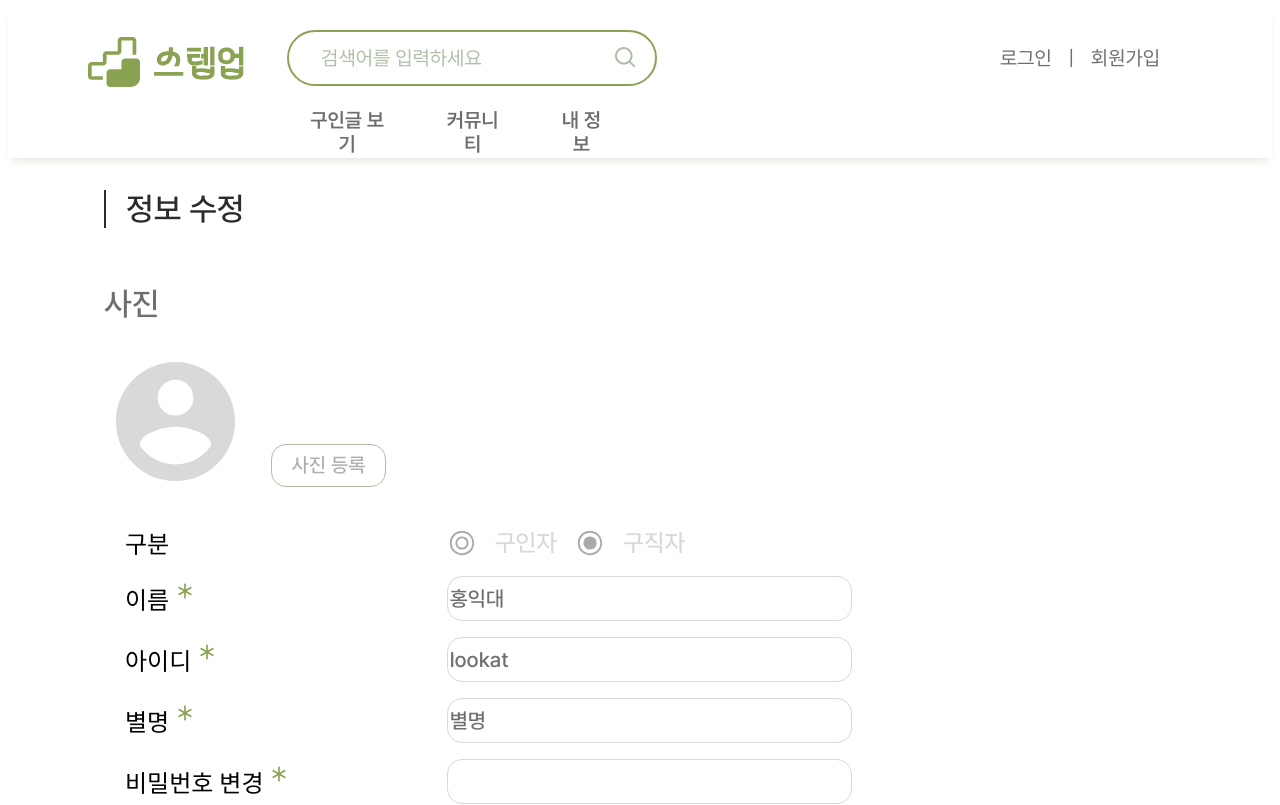
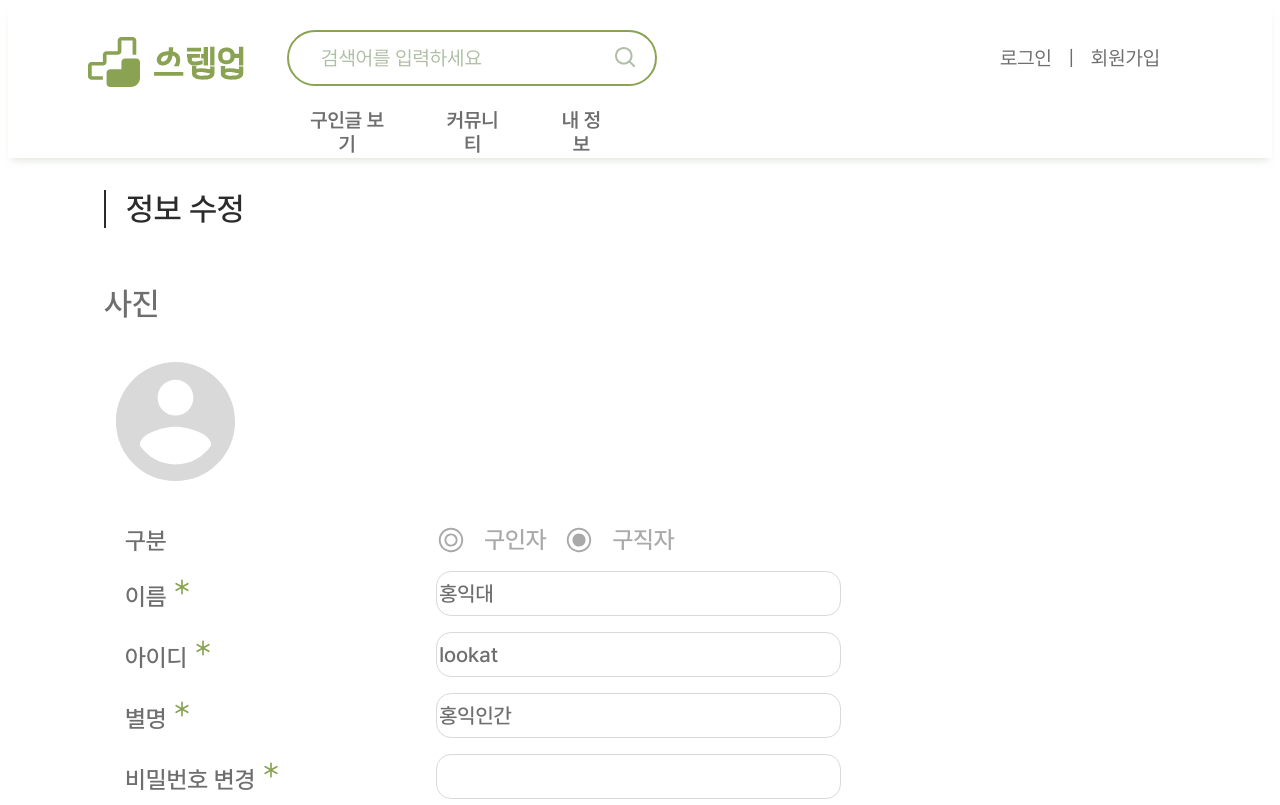
Before and after one commit to ICT-project-stepup/stepup-web, a React (Create React App) app: page /homelessmodifyinfo in a window 1280 px wide. Shown: the top 805 px of the page. Built offline with nearby package versions, Linux system fonts and the light colour scheme.

Commit message:
Fix: 편집모드일 때 수정불가 부분 스타일링 수정

```diff
--- a/src/pages/homeless/HmlsModifyInfo.js
+++ b/src/pages/homeless/HmlsModifyInfo.js
@@ -22,7 +22,7 @@ export default function HmlsModifyInfo() {
     passwordConfirm: "",
     birthDate: "1964-07-11",
     phoneNumber: "010-1964-0711",
-    email: "example@gmail.com",
+    email: "example@naver.com",
     address: "서울 용산구 한강대로92길 6 갈월동빌딩",
     center: "다시서기종합지원센터",
     desiredArea: "충청도",
@@ -36,7 +36,6 @@ export default function HmlsModifyInfo() {
   };
 
   const [profilePic, setProfilePic] = useState(null);
-
   const handleProfilePicChange = (event) => {
     // 프로필 사진 등록
     const file = event.target.files[0];
@@ -50,18 +49,15 @@ export default function HmlsModifyInfo() {
   };
 
   const [selectedDate, setSelectedDate] = useState(infoData.birthDate);
-
   const handleDateChange = (date) => {
     setSelectedDate(date);
   };
 
   const [isModalOpen, setIsModalOpen] = useState(false);
-
   const handleCompleteClick = () => {
     // 완료 버튼 클릭 후 모달 열기
     setIsModalOpen(true);
   };
-
   const closeModal = () => {
     // 모달 닫기
     setIsModalOpen(false);
@@ -81,6 +77,7 @@ export default function HmlsModifyInfo() {
       ...provided,
       width: "11.875rem",
       borderRadius: "15px",
+      backgroundColor: "#FFFFFF",
     }),
     menu: (provided) => ({
       ...provided,
@@ -103,7 +100,6 @@ export default function HmlsModifyInfo() {
   };
 
   const phoneParts = infoData.phoneNumber.split("-"); // 전화번호 세 파트로 분리
-  const emailDomain = infoData.email.split("@")[1]; // 이메일 두 파트로 분리
 
   return (
     <Container>
@@ -122,16 +118,17 @@ export default function HmlsModifyInfo() {
           style={{ display: "none" }}
           onChange={handleProfilePicChange}
         />
+        {isEditing && (
           <RoundWhiteBtn
             text="사진 등록"
             onClick={handlePicClick}
             style={{
               boxSizing: "border-box",
-            color: isEditing ? "#8AA353" : "#afafaf",
+              color: "#8AA353",
               width: "7.1875rem",
               height: "2.6875rem",
               borderRadius: "0.9375rem",
-            cursor: isEditing ? "pointer" : "default",
+              cursor: "pointer",
               fontFamily: "Pretendard-Medium",
               fontWeight: 500,
               lineHeight: "1.4925rem",
@@ -140,20 +137,27 @@ export default function HmlsModifyInfo() {
               marginLeft: "1.5rem",
             }}
           />
+        )}
       </DefaultPic>
 
       <PostContent>
         <RequirementsTable>
           <tbody>
             <tr>
-              <td>구분</td>
+              <StyledTd isEditing={isEditing}>구분</StyledTd>
               <td
                 style={{
                   fontFamily: "Pretendard-Medium",
-                  color: "#D9D9D9",
+                  color: "#A9A9A9",
                 }}
               >
-                <div style={{ display: "flex", justifyContent: "flex-start" }}>
+                <div
+                  style={{
+                    display: "flex",
+                    justifyContent: "flex-start",
+                    color: isEditing ? "#D9D9D9" : "#A9A9A9",
+                  }}
+                >
                   {infoData.userType === "구인자" ? (
                     <RadioOnIcon />
                   ) : (
@@ -182,26 +186,32 @@ export default function HmlsModifyInfo() {
               </td>
             </tr>
             <tr>
-              <td>
-                이름 <StyledMustIcon />
-              </td>
+              <StyledTd isEditing={isEditing}>
+                이름 <StyledMustIcon isEditing={isEditing} />
+              </StyledTd>
               <td>
                 <PlaceHolder
                   text={infoData.name}
                   isEditing={false}
-                  style={{ fontSize: "21px" }}
+                  style={{
+                    fontSize: "21px",
+                    color: isEditing ? "#D9D9D9" : "#6e6e6e",
+                  }}
                 />
               </td>
             </tr>
             <tr>
-              <td>
-                아이디 <StyledMustIcon />
-              </td>
+              <StyledTd isEditing={isEditing}>
+                아이디 <StyledMustIcon isEditing={isEditing} />
+              </StyledTd>
               <td>
                 <PlaceHolder
                   text={infoData.userId}
                   isEditing={false}
-                  style={{ fontSize: "21px" }}
+                  style={{
+                    fontSize: "21px",
+                    color: isEditing ? "#D9D9D9" : "#6e6e6e",
+                  }}
                 />
               </td>
             </tr>
@@ -211,7 +221,7 @@ export default function HmlsModifyInfo() {
               </td>
               <td>
                 <PlaceHolder
-                  text="별명"
+                  text={infoData.nickname}
                   defaultValue={infoData.nickname}
                   isEditing={isEditing}
                   style={{ fontSize: "21px" }}
@@ -299,13 +309,10 @@ export default function HmlsModifyInfo() {
                 }}
               >
                 <PlaceHolder
-                  text={infoData.email.split("@")[0]}
+                  text="example"
                   type="text"
-                  style={{
-                    width: "10.3125rem",
-                    fontSize: "21px",
-                    color: "#6e6e6e",
-                  }}
+                  style={{ width: "10.3125rem", fontSize: "21px" }}
+                  defaultValue={infoData.email.split("@")[0]}
                   isEditing={isEditing}
                 />{" "}
                 @{" "}
@@ -314,7 +321,7 @@ export default function HmlsModifyInfo() {
                   options={emailOptions}
                   isDisabled={!isEditing}
                   defaultValue={emailOptions.find(
-                    (option) => option.value === emailDomain
+                    (option) => option.value === infoData.email.split("@")[1]
                   )}
                 />
               </td>
@@ -353,7 +360,7 @@ export default function HmlsModifyInfo() {
               </td>
             </tr>
             <tr>
-              <td>성별</td>
+              <StyledTd isEditing={isEditing}>성별</StyledTd>
               <td
                 style={{
                   display: "flex",
@@ -438,6 +445,8 @@ const Container = styled.div`
   display: block;
   align-items: flex-start;
   padding: 2rem 6rem 0 6rem;
+  color: #6e6e6e;
+  font-family: "Pretendard-Medium";
 `;
 
 const SubText = styled.div`
@@ -498,5 +507,9 @@ const ProfileImage = styled.img`
 
 const StyledMustIcon = styled(MustIcon)`
   margin-bottom: 0.5rem;
-  color: #8aa353;
+  color: ${({ isEditing }) => (isEditing ? "#D9D9D9" : "#8aa353")};
 `;
+
+const StyledTd = styled.td`
+  color: ${({ isEditing }) => (isEditing ? "#D9D9D9" : "#6e6e6e")};
+`;
```
Lines whose indentation alone changed are shown as unchanged.
